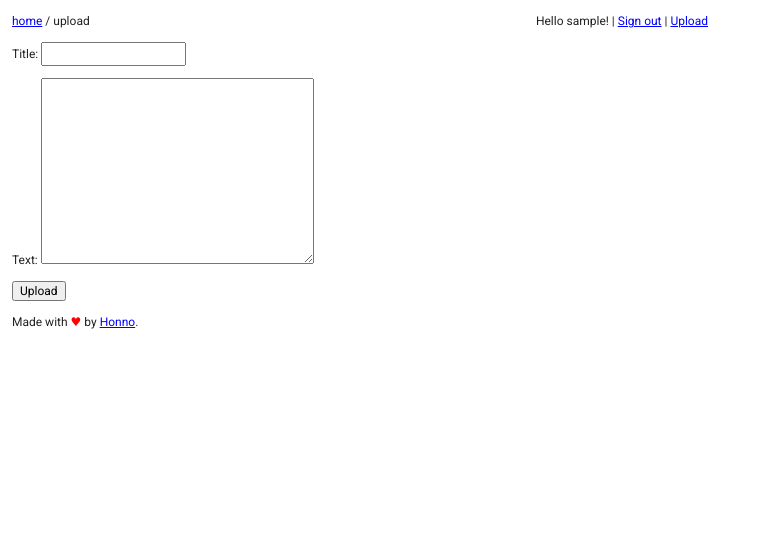
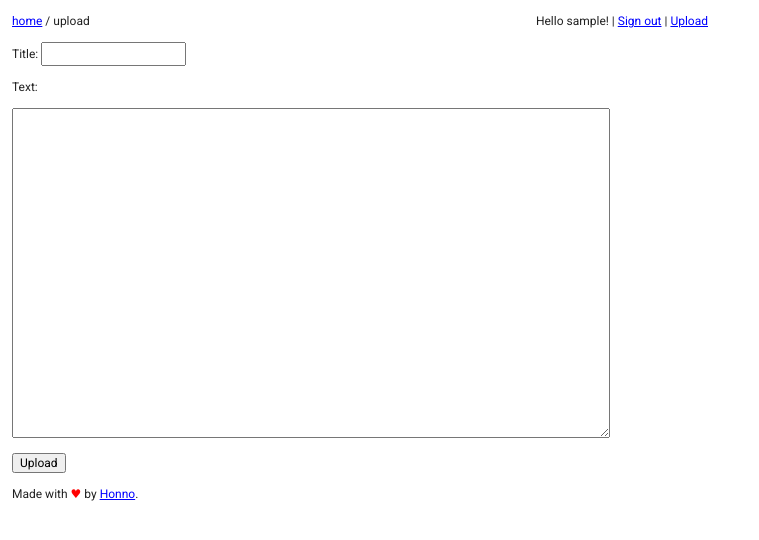
Before and after one commit to Honno/ascii-forever, a Django app: page /upload in a window 1280 px wide. Shown: the top 540 px of the page, without its empty margins (0-759 px from the left). Run offline with Django 3.2, Linux system fonts and the light colour scheme; the visitor is signed in with stand-in values (Sample User, id 1); style sheets or scripts are compiled from the project's sources.

Commit message:
preserve initial whitespace of art upload forms
prepends a dot before submission, which is deleted thereafter

```diff
--- a/apps/foo/_sass/style.scss
+++ b/apps/foo/_sass/style.scss
@@ -8,8 +8,11 @@ $blue: #0000ff;
 $purple: #8000ff;
 $red: #ff0000;
 
+$body-font-family: "Roboto", "Verdana", sans-serif;
+$art-font-family: "Roboto Mono", "Courier New", monospace;
+
 body {
-    font-family: "Roboto", "Verdana", sans-serif;
+    font-family: $body-font-family;
     font-size: 12px;
     font-weight: 400;
     line-height: 1.5;
@@ -29,7 +32,8 @@ main {
 }
 
 pre {
-    font-family: "Roboto Mono", "Courier New", monospace;
+    font-family: $art-font-family;
+    white-space: pre;
     font-size: 12px;
     font-weight: 400;
     line-height: 1.125;
--- a/apps/foo/forms.py
+++ b/apps/foo/forms.py
@@ -5,7 +5,43 @@ from .models import Art
 __all__ = ["ArtForm"]
 
 
+class ArtTextarea(Widget):
+    template_name = "foo/widgets/art_textarea.html"
+
+    def __init__(self, attrs=None):
+        default_attrs = {"cols": "80", "rows": "24"}
+        if attrs:
+            default_attrs.update(attrs)
+        super().__init__(default_attrs)
+
+
+class ArtCharField(CharField):
+    widget = ArtTextarea
+
+    def clean(self, value):
+        try:
+            # potential problem:
+            # 1. dot purposely added as the first char
+            # 2. script to prepend dot didn't work
+            # 3. ???
+            # 3. GOODBYE DOT
+            if value[0] == ".":
+                value = value[1:]
+        except IndexError:
+            raise ValidationError("no text was submitted")
+
+        if not value:
+            raise ValidationError("no text was submitted")
+
+        return value
+
+
 class ArtForm(ModelForm):
+    text = ArtCharField()
+
     class Meta:
         model = Art
         fields = ["title", "text"]
+
+    class Media:
+        js = ("foo/preserve_whitespace.js",)
--- /dev/null
+++ b/apps/foo/static/foo/preserve_whitespace.js
@@ -0,0 +1,8 @@
+var form = document.querySelector("form.preserve-whitespace");
+var textarea = form.querySelector("textarea");
+
+form.addEventListener("submit", function(event) {
+    event.preventDefault();
+    textarea.value = "." + textarea.value;
+    form.submit();
+});
--- a/apps/foo/templates/foo/upload.html
+++ b/apps/foo/templates/foo/upload.html
@@ -5,9 +5,10 @@
 <li>upload</li>
 {% endblock %}
 {% block content %}
-<form method="post">
+<form class="preserve-whitespace" method="post">
     {% csrf_token %}
     {{ form.as_p }}
     <input type="submit" value="Upload" />
 </form>
+{{ form.media }}
 {% endblock %}
--- /dev/null
+++ b/apps/foo/templates/foo/widgets/art_textarea.html
@@ -0,0 +1,4 @@
+<pre>
+<textarea name="{{ widget.name }}" {% include "django/forms/widgets/attrs.html" %}>
+{% if widget.value %}{{ widget.value }}{% endif %}</textarea>
+</pre>
```
